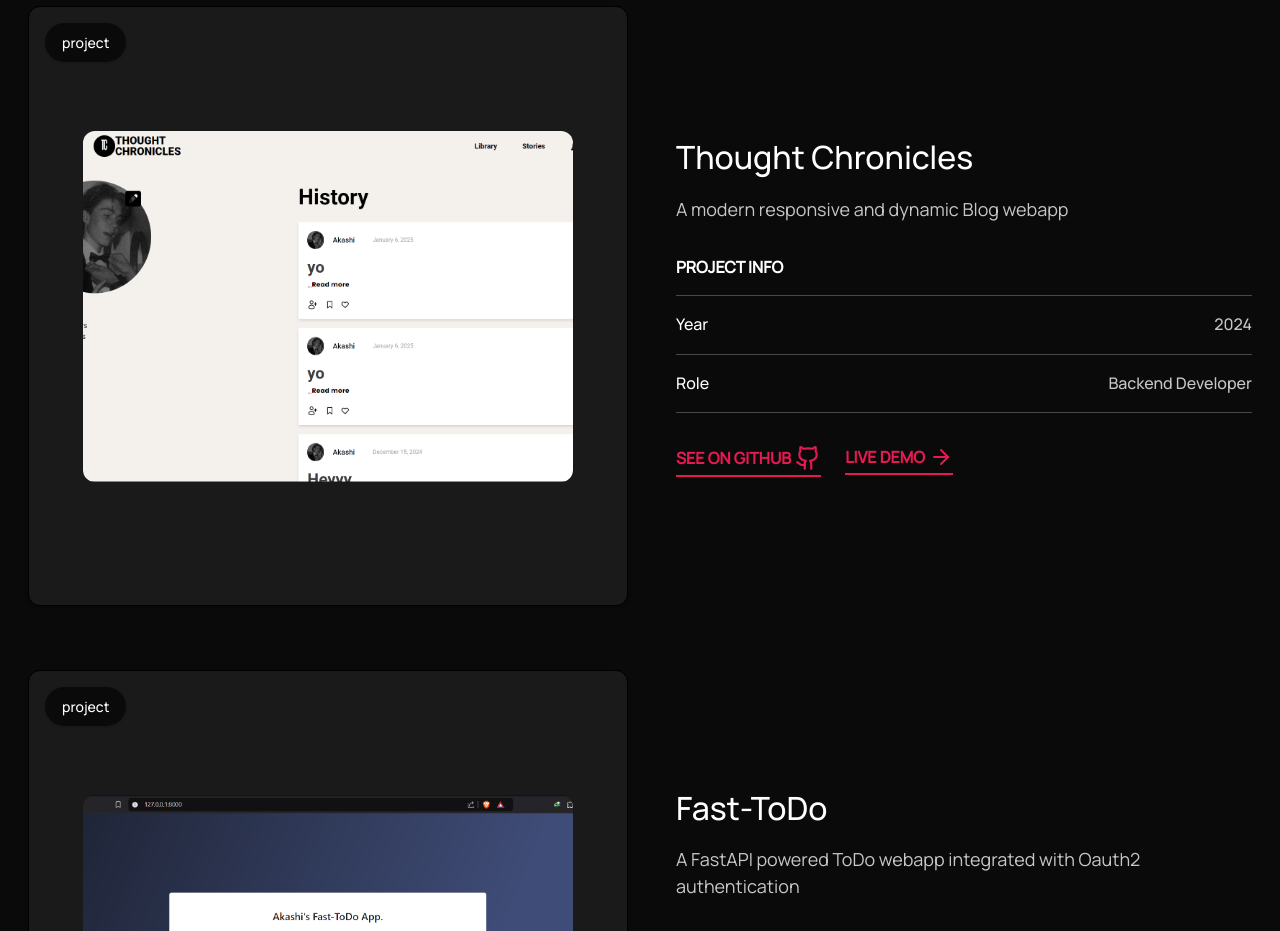
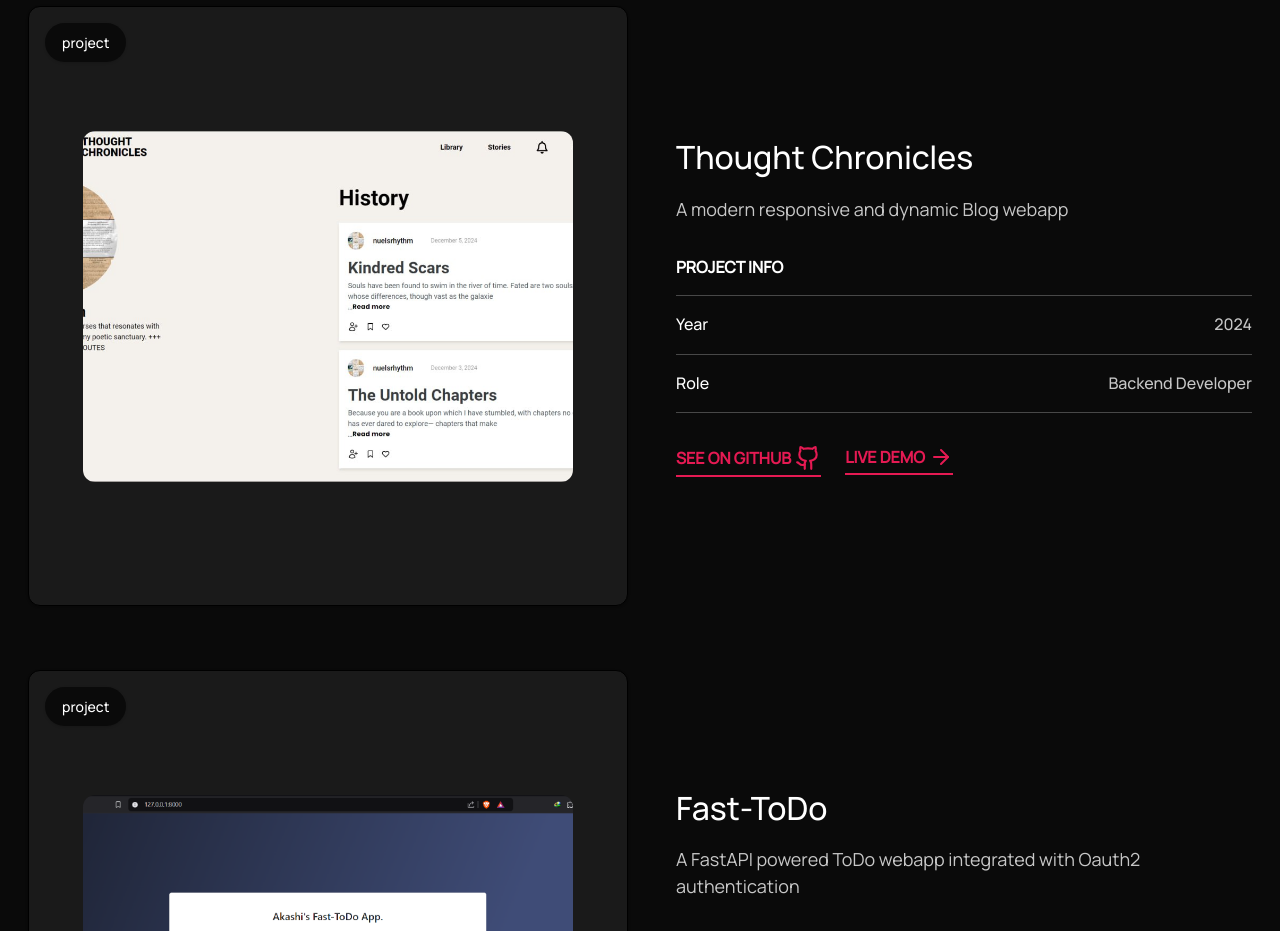
Before and after one commit to Akashii0/Portfolio_revamp, a React (Vite) app: page / in a window 1280 px wide. Shown: the part 1660-2591 px from the top of the page. Built offline with nearby package versions, Linux system fonts and the light colour scheme.

Commit message:
minor fixes

```diff
--- a/src/screens/HomeDark/sections/FeaturedProjectsSection/FeaturedProjectsSection.jsx
+++ b/src/screens/HomeDark/sections/FeaturedProjectsSection/FeaturedProjectsSection.jsx
@@ -19,7 +19,7 @@ const projects = [
     id: 2,
     title: "Thought Chronicles",
     description: "A modern responsive and dynamic Blog webapp",
-    image: "/thoughtchronicles.png",
+    image: "/thoughtchronicles.jpg",
     year: "2024",
     role: "Backend Developer",
     githubLink: "https://github.com/Akashii0/Thought_Chronicles",
```
Also changed, not shown: public/thoughtchronicles.jpg (added), public/thoughtchronicles.png (deleted).
